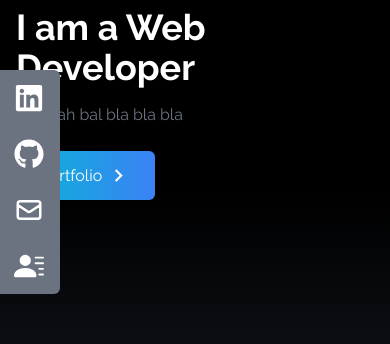
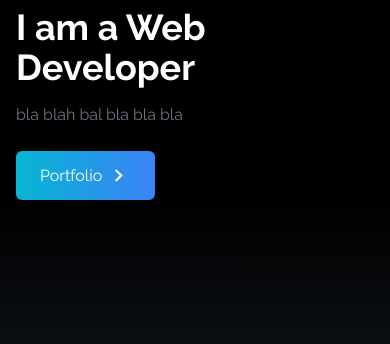
Before and after one commit to PavinduChamikara/portfolio, a React (Create React App) app: page / in a window 390 px wide. Shown: the part 225-569 px from the top of the page. Built offline with nearby package versions, Linux system fonts and the light colour scheme.

Commit message:
corrected social bar

```diff
--- a/src/componenets/SocialLinks.jsx
+++ b/src/componenets/SocialLinks.jsx
@@ -1,109 +1,77 @@
-import React from 'react'
-import { FaGithub, FaLinkedin} from 'react-icons/fa'
-import {HiOutlineMail} from 'react-icons/hi'
-import {BsFillPersonLinesFill} from 'react-icons/bs'
+import React from "react";
+import { FaGithub, FaLinkedin } from "react-icons/fa";
+import { HiOutlineMail } from "react-icons/hi";
+import { BsFillPersonLinesFill } from "react-icons/bs";
 
 const SocialLinks = () => {
-
   const links = [
     {
       id: 1,
       child: (
         <>
-                    LinkedIn <FaLinkedin size={30}/>
+          LinkedIn <FaLinkedin size={30} />
         </>
       ),
-            href: 'https://linkedin.com',
-            style: 'rounded-tr-md'
+      href: "https://linkedin.com",
+      style: "rounded-tr-md",
     },
     {
       id: 2,
       child: (
         <>
-                    GitHub <FaGithub size={30}/>
+          GitHub <FaGithub size={30} />
         </>
       ),
-            href: 'https://github.com',
+      href: "https://github.com",
     },
     {
       id: 3,
       child: (
         <>
-                    Mail <HiOutlineMail size={30}/>
+          Mail <HiOutlineMail size={30} />
         </>
       ),
-            href: 'mailto:pavinducsilva23@gmail.com',
+      href: "mailto:pavinducsilva23@gmail.com",
     },
     {
       id: 4,
       child: (
         <>
-                    Resume <BsFillPersonLinesFill size={30}/>
+          Resume <BsFillPersonLinesFill size={30} />
         </>
       ),
-            href: '/public/D-BCS-21-0005-Proper-Sem 6.1.pdf',
-            style: 'rounded-br-md',
+      href: "",
+      style: "rounded-br-md",
       download: true,
     },
   ];
 
-    // const links = [
-    //     {
-    //         id: 1,
-    //         child:(
-    //             <>
-    //                 LinkedIn <FaLinkedin size={30}/>
-    //             </>
-    //         ),
-    //         href:'https://lk.linkedin.com',
-    //         style: 'rounded-tr-md'
-    //     },
-    //     {
-    //         id: 2,
-    //         child:(
-    //             <>
-    //                 GitHub <FaGithub size={30}/>
-    //             </>
-    //         ),
-    //         href:'https://github.com/PavinduChamikara',
-
-    //     },
-    //     {
-    //         id: 3,
-    //         child:(
-    //             <>
-    //                 Mail <HiOutlineMail size={30}/>
-    //             </>
-    //         ),
-    //         href:'mailto:pavinducsilva23@gmail.com',
-    //     },
-    //     {
-    //         id: 4,
-    //         child:(
-    //             <>
-    //                 Resume <BsFillPersonLinesFill size={30}/>
-    //             </>
-    //         ),
-    //         href:'',    //Put the resume link
-    //         style: 'rounded-br-md',
-    //         download: true,
-    //     },
-    // ];
-
   return (
-    <div className='flex flex-col top-[35%] left-0 fixed'>
+    <div className="hidden lg:flex flex-col top-[35%] left-0 fixed">
       <ul>
-            {links.map(({id, child, href, style, download}) => (
-                <li key={id} className={"flex justify-between items-center w-40 h-14 px-4 ml-[-100px] hover:ml-[-10px] hover:rounded-md duration-300 bg-gray-500"+ " "
-                 + style}>
-                    <a href={href} className='flex justify-between items-center w-full text-white' download={download} target='_blank' rel='noreferrer'>
+        {links.map(({ id, child, href, style, download }) => (
+          <li
+            key={id}
+            className={
+              "flex justify-between items-center w-40 h-14 px-4 ml-[-100px] hover:ml-[-10px] hover:rounded-md duration-300 bg-gray-500" +
+              " " +
+              style
+            }
+          >
+            <a
+              href={href}
+              className="flex justify-between items-center w-full text-white"
+              download={download}
+              target="_blank"
+              rel="noreferrer"
+            >
               {child}
             </a>
           </li>
         ))}
       </ul>
     </div>
-  )
-}
+  );
+};
 
 export default SocialLinks;
```
Also changed, not shown: 1 other file (tests, documents, lock files or other folders). Lines whose indentation alone changed are shown as unchanged.
